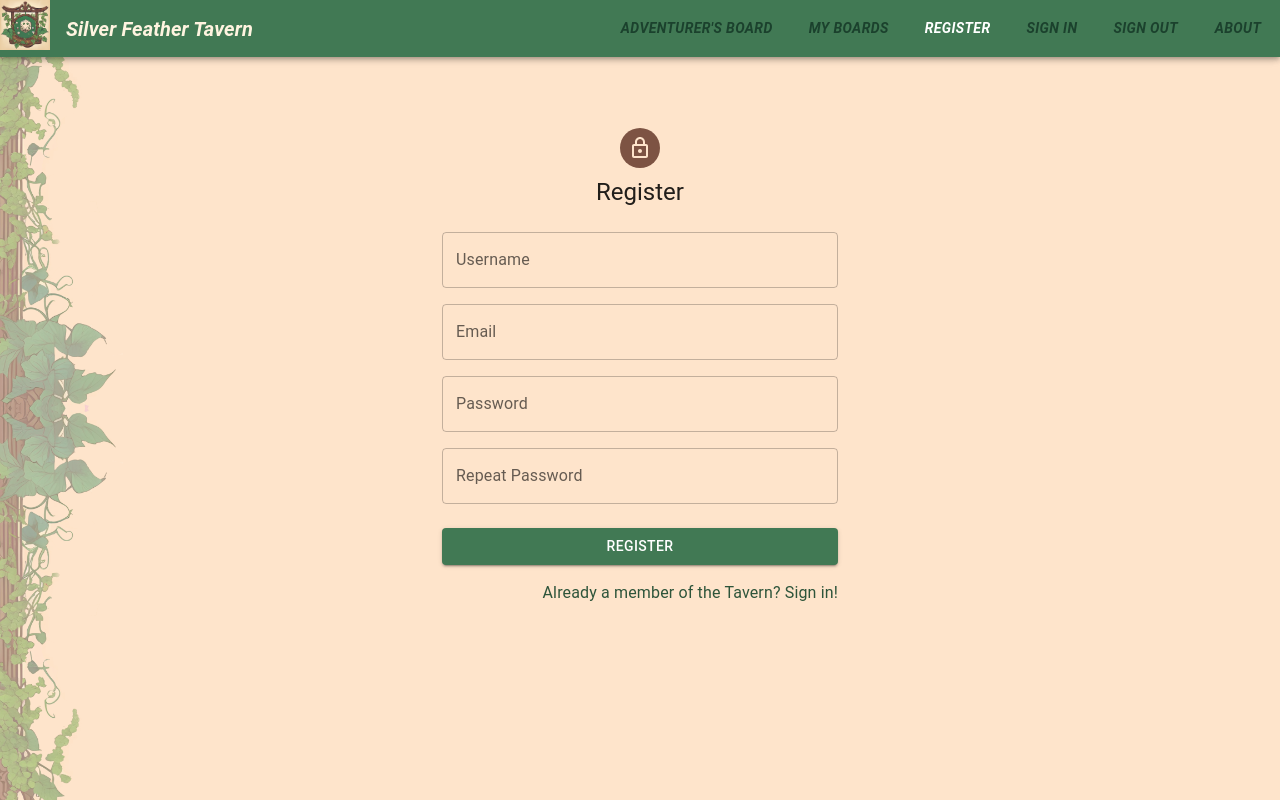
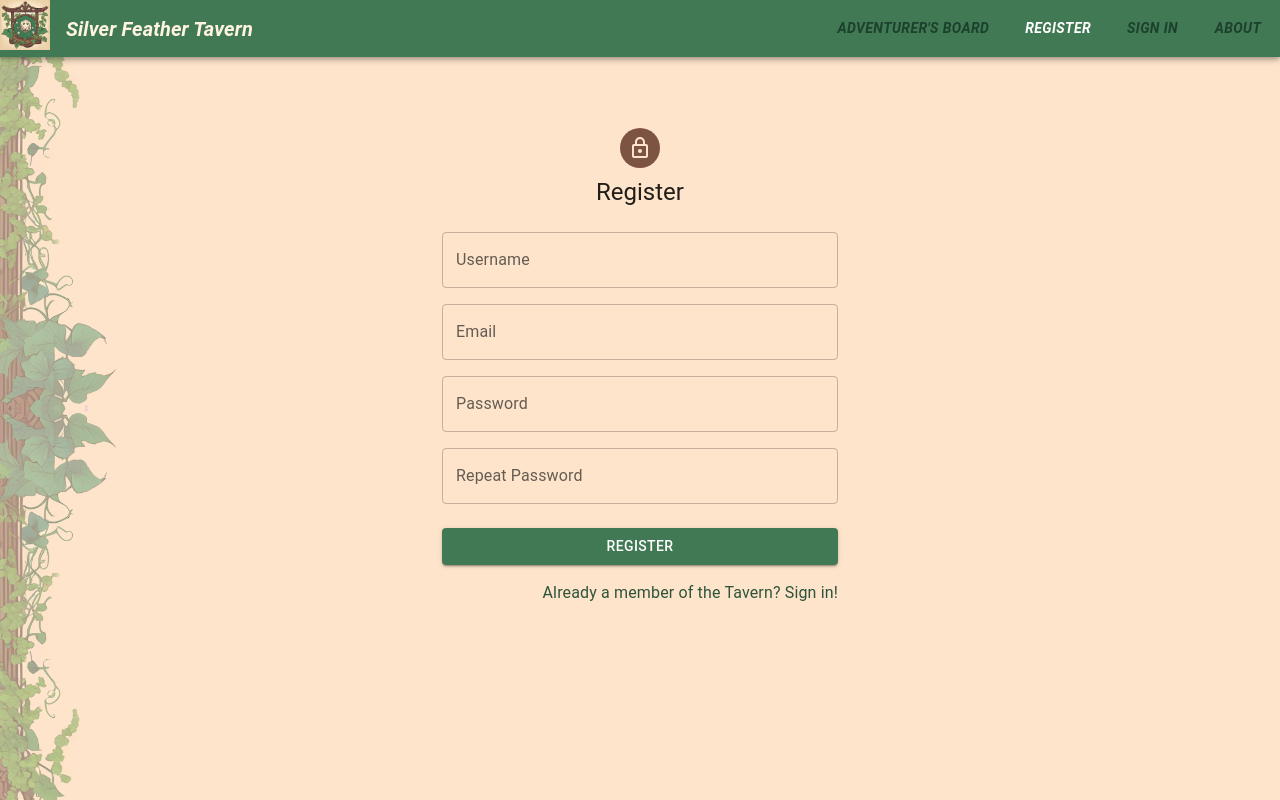
Before and after one commit to Jenaldin/Silver-Feather_React_Jul2024, a React (Vite) app in the folder client/: page /register in a window 1280 px wide. Built offline with nearby package versions, Linux system fonts and the light colour scheme.

Commit message:
Created dynamic navigation based on user login

```diff
--- a/client/src/components/header/Header.jsx
+++ b/client/src/components/header/Header.jsx
@@ -1,8 +1,9 @@
-import React from 'react';
+import React, { useContext } from 'react';
 import { AppBar, Toolbar, Typography, Button } from '@mui/material';
 
 import { Link, useLocation } from 'react-router-dom';
 import { theme } from '../../../public/styles/muiTheme';
+import { AuthContext } from '../../context/AuthContext';
 
 export default function Header() {
    const location = useLocation();
@@ -18,9 +19,13 @@ export default function Header() {
       },
    });
 
+   const {isAuthenticated} = useContext(AuthContext)
+
    return (
       <div>
-         <AppBar position="fixed" sx={{ top: 0, left: 0, right: 0 }}>
+         {isAuthenticated
+         ? (
+            <AppBar position="fixed" sx={{ top: 0, left: 0, right: 0 }}>
             <Toolbar style={{ minHeight: '50px', paddingLeft: '0px', paddingRight: '0px' }}>
                <Link to="/" style={{ padding: '0', margin: '0' }}>
                   <img src="/images/favicon.png" alt="Logo"
@@ -38,12 +43,6 @@ export default function Header() {
                <Link to="/my-boards" style={{ textDecoration: 'none' }}>
                   <Button sx={buttonStyle('/my-boards')} >My Boards</Button>
                </Link>
-               <Link to="/register" style={{ textDecoration: 'none' }}>
-                  <Button sx={buttonStyle('/register')}>Register</Button>
-               </Link>
-               <Link to="/sign-in" style={{ textDecoration: 'none' }}>
-                  <Button sx={buttonStyle('/sign-in')}>Sign in</Button>
-               </Link>
                <Link to="/sign-out" style={{ textDecoration: 'none' }}>
                   <Button sx={buttonStyle('/sign-out')}>Sign out</Button>
                </Link>
@@ -52,6 +51,36 @@ export default function Header() {
                </Link>
             </Toolbar>
          </AppBar>
+         )
+         : (
+            <AppBar position="fixed" sx={{ top: 0, left: 0, right: 0 }}>
+            <Toolbar style={{ minHeight: '50px', paddingLeft: '0px', paddingRight: '0px' }}>
+               <Link to="/" style={{ padding: '0', margin: '0' }}>
+                  <img src="/images/favicon.png" alt="Logo"
+                     style={{ height: '50px', width: '50px', marginRight: '16px', objectFit: 'cover' }} />
+               </Link>
+               <Typography variant="h6" component="div" sx={{ flexGrow: 1 }}>
+                  <Link to="/"
+                     style={{ textDecoration: 'none', color: theme.palette.background.paper, fontWeight: 'bold', fontStyle: 'italic' }}>
+                     Silver Feather Tavern
+                  </Link>
+               </Typography>
+               <Link to="/adventurers-board" style={{ textDecoration: 'none' }}>
+                  <Button sx={buttonStyle('/adventurers-board')}>Adventurer's Board</Button>
+               </Link>
+               <Link to="/register" style={{ textDecoration: 'none' }}>
+                  <Button sx={buttonStyle('/register')}>Register</Button>
+               </Link>
+               <Link to="/sign-in" style={{ textDecoration: 'none' }}>
+                  <Button sx={buttonStyle('/sign-in')}>Sign in</Button>
+               </Link>
+               <Link to="/about" style={{ textDecoration: 'none' }}>
+                  <Button sx={buttonStyle('/about')}>About</Button>
+               </Link>
+            </Toolbar>
+         </AppBar>
+         )
+         }
       </div>
    );
 }
--- a/client/src/components/register/Register.jsx
+++ b/client/src/components/register/Register.jsx
@@ -19,7 +19,7 @@ export default function Register() {
       try {
          const { username, email, password, rePass } = data;
          await registerHandler(username, email, password, rePass);
-         //navigate('/');
+         navigate('/');
       } catch (error) {
          console.error('Register error:', error.message);
       }
```
